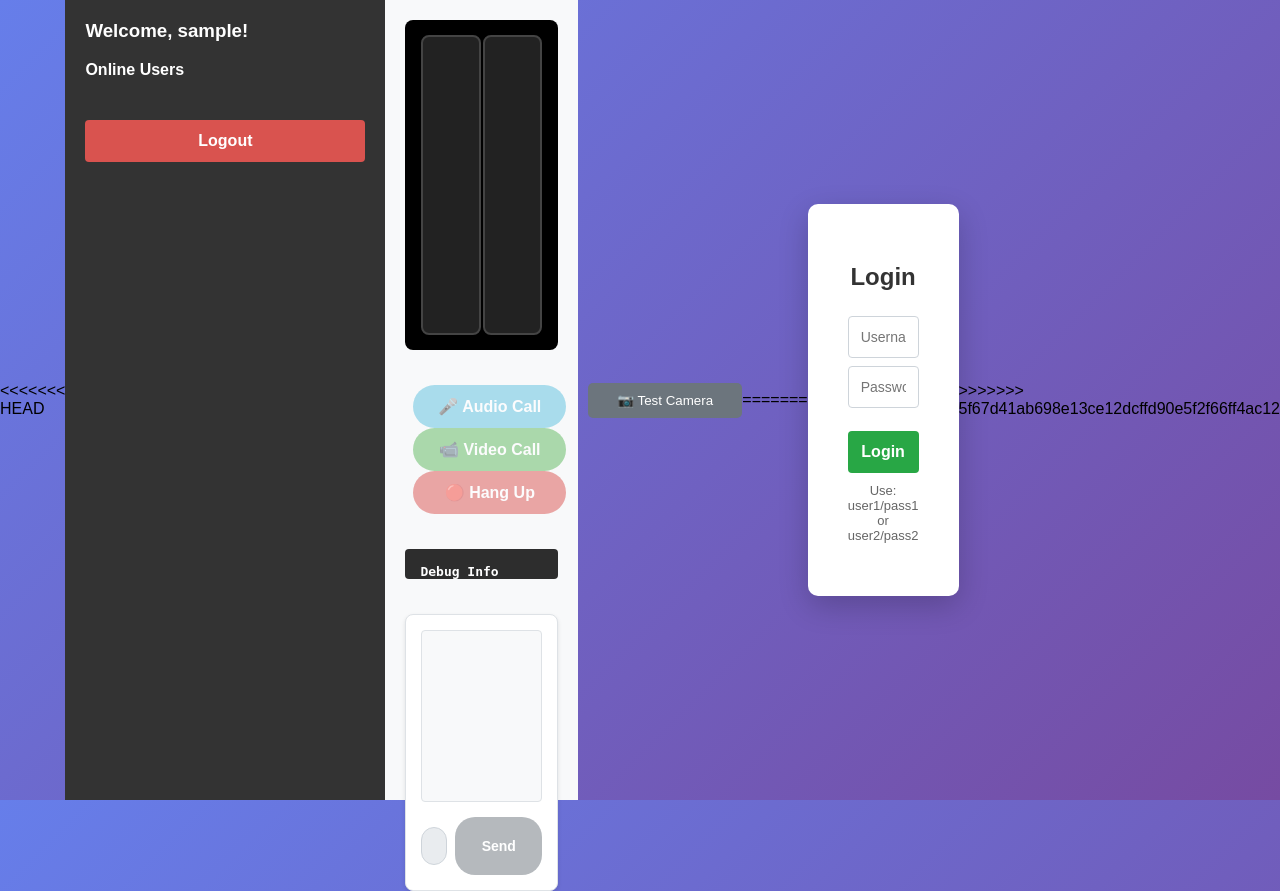
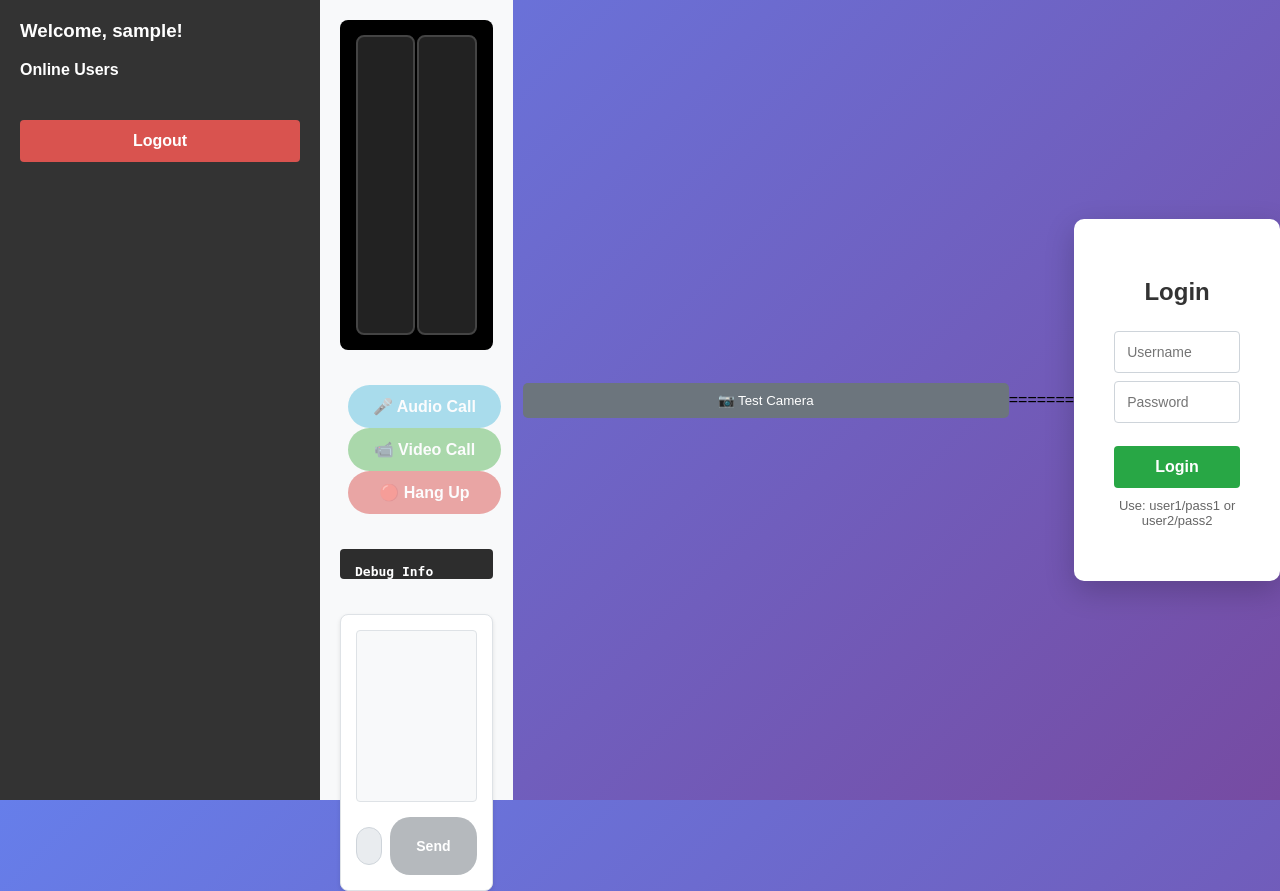
Before and after one commit to Krushna-089/htmlprojects, a Python web app: template templates/index.html in a window 1280 px wide. Run offline with Jinja, Linux system fonts and the light colour scheme; the template is opened without the code that fills it: most values are stand-ins (such as "Sample title", 1, 10 or a date in 2020).

Commit message:
Fix merge conflict in index.html
Removed merge conflict markers from index.html

```diff
--- a/templates/index.html
+++ b/templates/index.html
@@ -1,7 +1,6 @@
 <!DOCTYPE html>
 <html>
 <head>
-<<<<<<< HEAD
     <title>Flask Call & Chat</title>
     <link rel="stylesheet" href="{{ url_for('static', filename='style.css') }}">
     <meta name="viewport" content="width=device-width, initial-scale=1.0">
@@ -766,4 +765,3 @@
     </div>
 </body>
 </html>
->>>>>>> 5f67d41ab698e13ce12dcffd90e5f2f66ff4ac12
```
